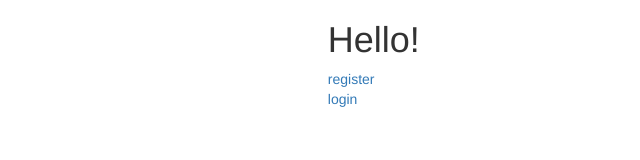
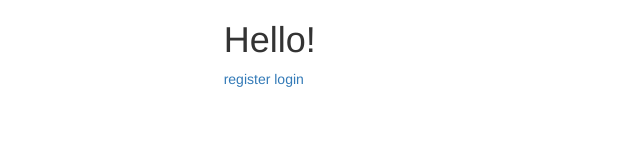
Before and after one commit to ptlergo/facebooklogin, a website: page client/index.html in a window 1280 px wide. Shown: the whole page, without its empty margins (223-863 px from the left). Drawn offline with Linux system fonts and the light colour scheme.

Commit message:
registration and login states. SUCCESS

```diff
--- a/client/index.html
+++ b/client/index.html
@@ -7,22 +7,15 @@
     <link rel="stylesheet" ng-href="stylesheets/scss/app.css">
   </head>
   <body class="container-fluid">
-    <div class="mbody col-md-1 col-md-offset-5">
+    <div class="col-md-6 col-md-offset-4">
       <header>
         <h1>Hello!</h1>
           <a ui-sref="register" ui-sref-active="active">register</a>
           <a ui-sref="login">login</a>
       </header>
+      <div class="clearfix"></div>
+      <ui-view></ui-view>
     </div>
-    <div class="clearfix"></div>
-
-    <ui-view></ui-view>
-
-
-
-
-
-
 
 
 
```
